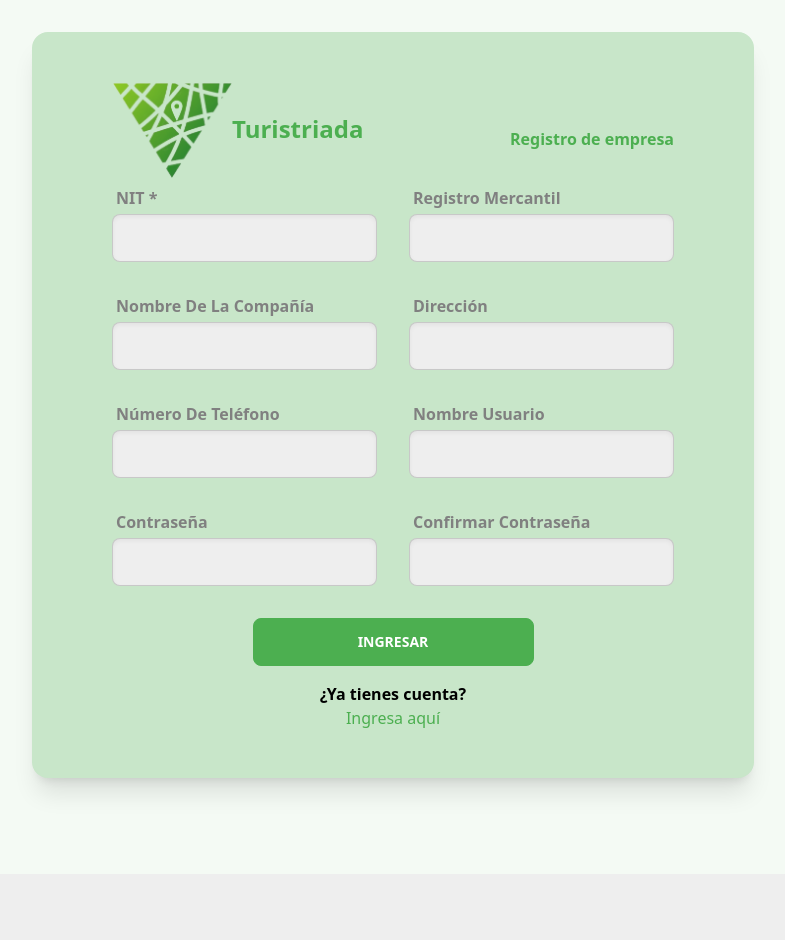
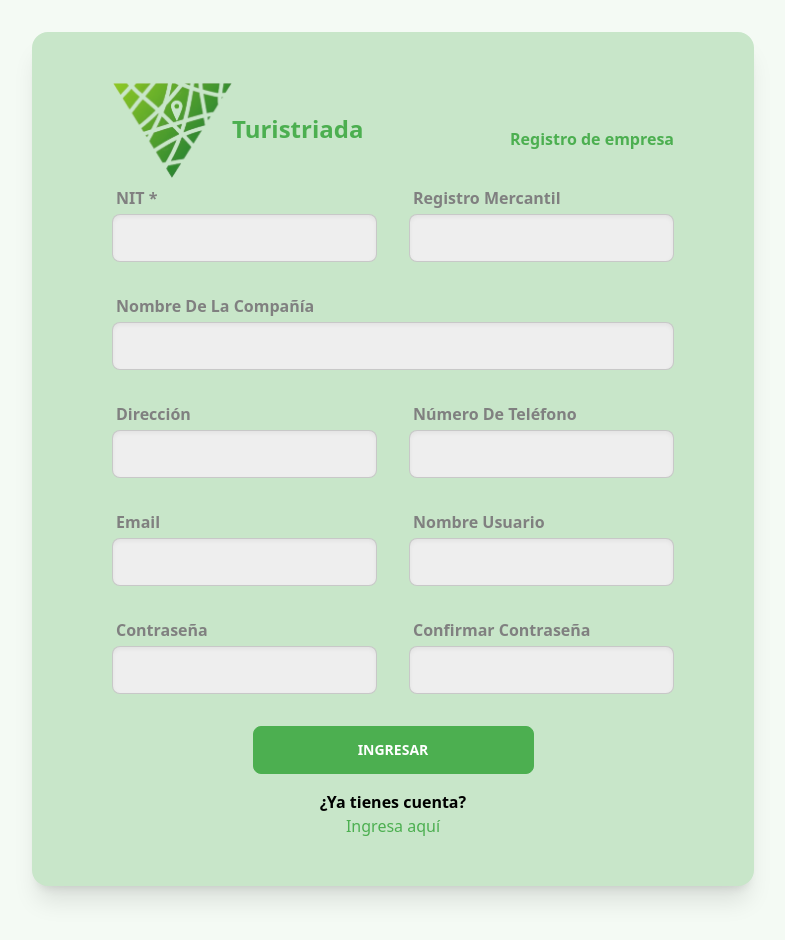
Before and after one commit to JohanRestrepo19/turistriada-frontend, a React (Vite) app: page /register/customer in a window 1280 px wide. Shown: the top 940 px of the page, without its empty margins (247-1032 px from the left). Before the commit the page ends 874 px from the top, so only its background shows below. Built offline with nearby package versions, Linux system fonts and the light colour scheme; no server answers; a web font is replaced by a local one.

Commit message:
fix(customers): Input for email added in register form.

```diff
--- a/src/layouts/customer/components/CustomerNavbar.tsx
+++ b/src/layouts/customer/components/CustomerNavbar.tsx
@@ -11,9 +11,6 @@ export const CustomerNavbar = () => {
         <div className="flex flex-col lg:flex-row justify-between items-center text-white font-semibold py-2">
           <TuristriadaHeading width={76} />
           <nav className="grow flex flex-row flex-wrap justify-evenly md:justify-end items-center gap-x-4">
-            <NavLink to="/customers" className={handleActiveClass}>
-              Inicio
-            </NavLink>
             <NavLink
               to="/customers/promos/new-service"
               className={handleActiveClass}
--- a/src/pages/register/components/RegisterCustomerForm.tsx
+++ b/src/pages/register/components/RegisterCustomerForm.tsx
@@ -5,8 +5,16 @@ import {
   RegisterCustomer,
   registerCustomerResolver
 } from '../validations/registerCustomer'
+/* import { useAppDispatch, useAppSelector } from '@/common/hooks'
+import { selectAuthLoading } from '@/store/slices/authSlice'
+import { registerUser } from '@/services/firebase'
+import { toast } from 'react-toastify' */
 
 export const RegisterCustomerForm = () => {
+  /* const navigate = useNavigate()
+  const dispatch = useAppDispatch()
+  const registerStatus = useAppSelector(selectAuthLoading) */
+
   const {
     register,
     handleSubmit,
@@ -15,7 +23,15 @@ export const RegisterCustomerForm = () => {
     resolver: registerCustomerResolver
   })
   const handleSubmitForm = (data: RegisterCustomer) => {
-    console.log('FieldValues: ', data)
+    /* dispatch(registerUser({ ...data }))
+      .unwrap()
+      .then(() => {
+        navigate('/login')
+      })
+      .catch(rejectedValue => {
+        toast.error(rejectedValue)
+      }) */
+    console.log(data)
   }
   return (
     <>
@@ -44,6 +60,7 @@ export const RegisterCustomerForm = () => {
         />
         {/* Nombre de compañía */}
         <Input
+          className="col-span-2"
           title="Nombre de la compañía"
           {...register('companyName')}
           error={errors.companyName?.message}
@@ -60,6 +77,12 @@ export const RegisterCustomerForm = () => {
           title="Número de teléfono"
           {...register('phoneNumber')}
           error={errors.phoneNumber?.message}
+        />
+        {/* Correo electronico */}
+        <Input
+          title="Email"
+          {...register('email')}
+          error={errors.email?.message}
         />
         {/* Nombre de usuario */}
         <Input
@@ -86,6 +109,7 @@ export const RegisterCustomerForm = () => {
             type="submit"
             styleType="primary"
             className="col-span-2 w-1/2"
+            // disabled={registerStatus === 'pending'}
           >
             INGRESAR
           </Button>
--- a/src/pages/register/validations/registerCustomer.ts
+++ b/src/pages/register/validations/registerCustomer.ts
@@ -13,6 +13,7 @@ const registerCustomerSchema = object({
   phoneNumber: string()
     .min(7, 'Tu telefono debe ser de al menos 7 digitos.')
     .required('Por favor ingresa tu numero de celular.'),
+  email: string().email().required('Por favor ingresa tu correo'),
   username: string().required('Por favor ingresa tu username.'),
   password: string()
     .min(8, 'Tu contraseña debe tener al menos 8 digitos')
```
